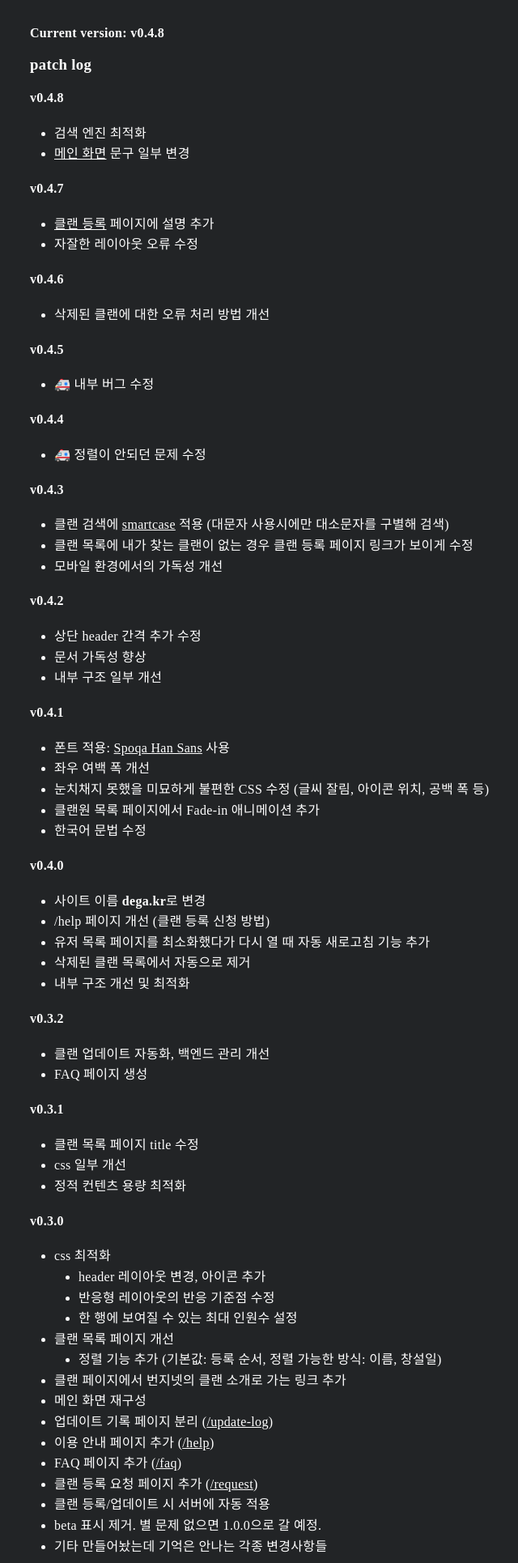
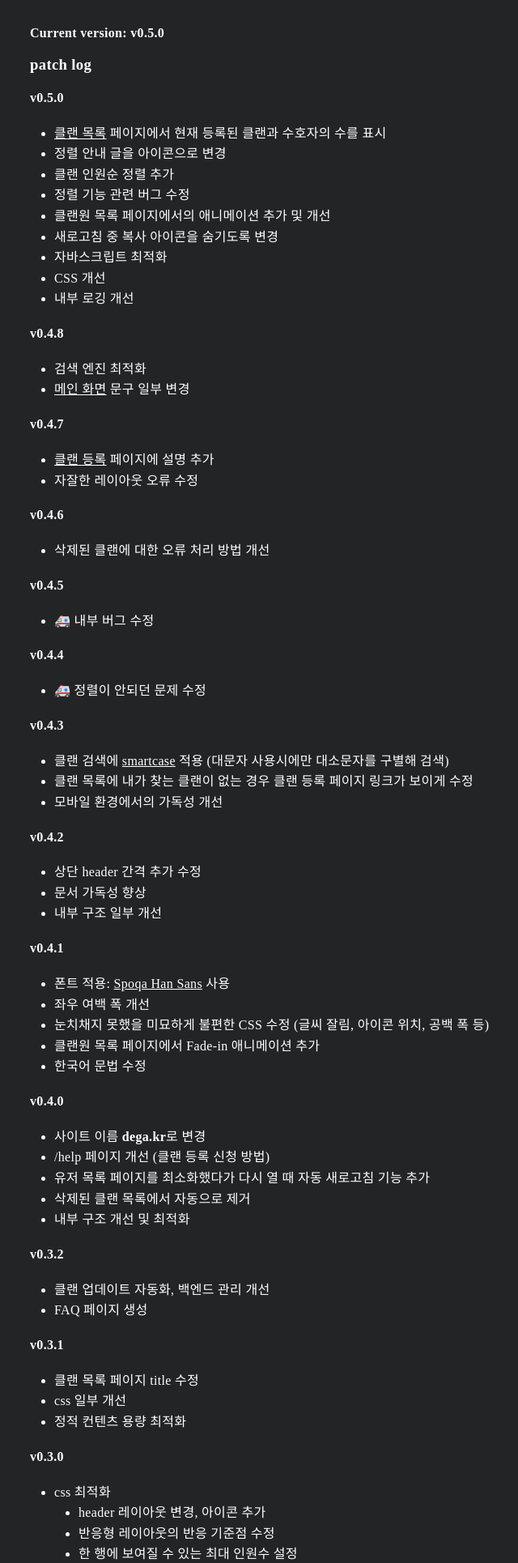
Before and after one commit to krepe-suZette/dega.kr, a Flask app: page /update-log in a window 1280 px wide. Shown: the part 56-1986 px from the top of the page at 81% size, without its empty margins (91-731 px from the left). Run offline with Flask 2, Linux system fonts and the light colour scheme; parts of the project's set-up code (start-up, migrations or seed data) failed here and were passed over; some web fonts are replaced.

Commit message:
:bookmark: v0.5.0

```diff
--- a/templates/update-log.html
+++ b/templates/update-log.html
@@ -9,9 +9,21 @@
 {% block content %}
 
 <div class="update-log">
-  <strong>Current version: v0.4.8</strong>
+  <strong>Current version: v0.5.0</strong>
 
   <h3>patch log</h3>
+  <h4>v0.5.0</h4>
+  <ul>
+    <li><a href="/clan" class="url">클랜 목록</a> 페이지에서 현재 등록된 클랜과 수호자의 수를 표시</li>
+    <li>정렬 안내 글을 아이콘으로 변경</li>
+    <li>클랜 인원순 정렬 추가</li>
+    <li>정렬 기능 관련 버그 수정</li>
+    <li>클랜원 목록 페이지에서의 애니메이션 추가 및 개선</li>
+    <li>새로고침 중 복사 아이콘을 숨기도록 변경</li>
+    <li>자바스크립트 최적화</li>
+    <li>CSS 개선</li>
+    <li>내부 로깅 개선</li>
+  </ul>
   <h4>v0.4.8</h4>
   <ul>
     <li>검색 엔진 최적화</li>
```
